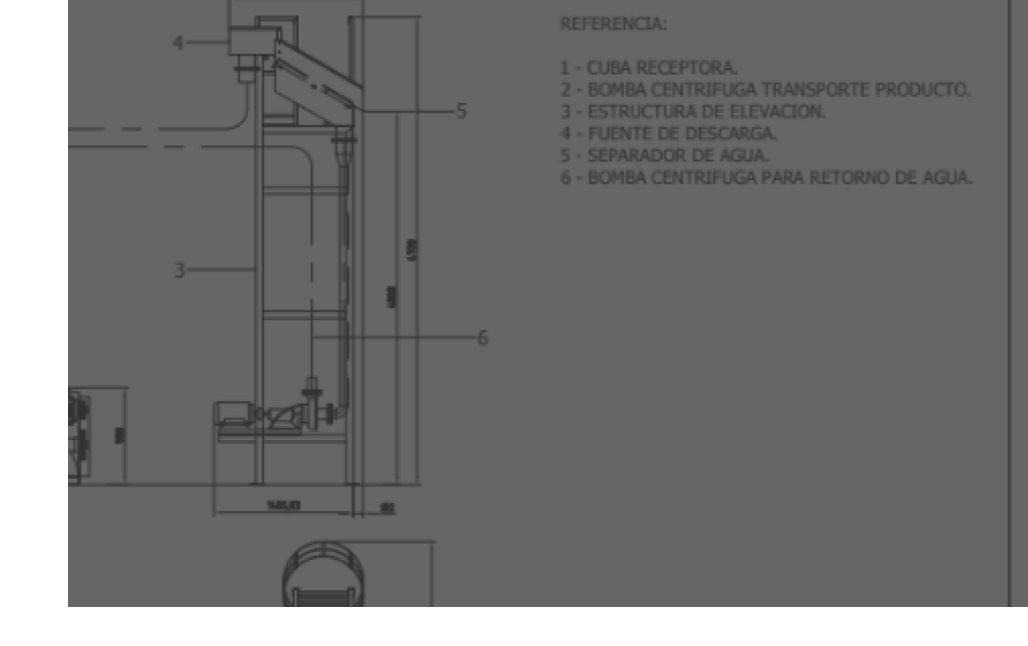
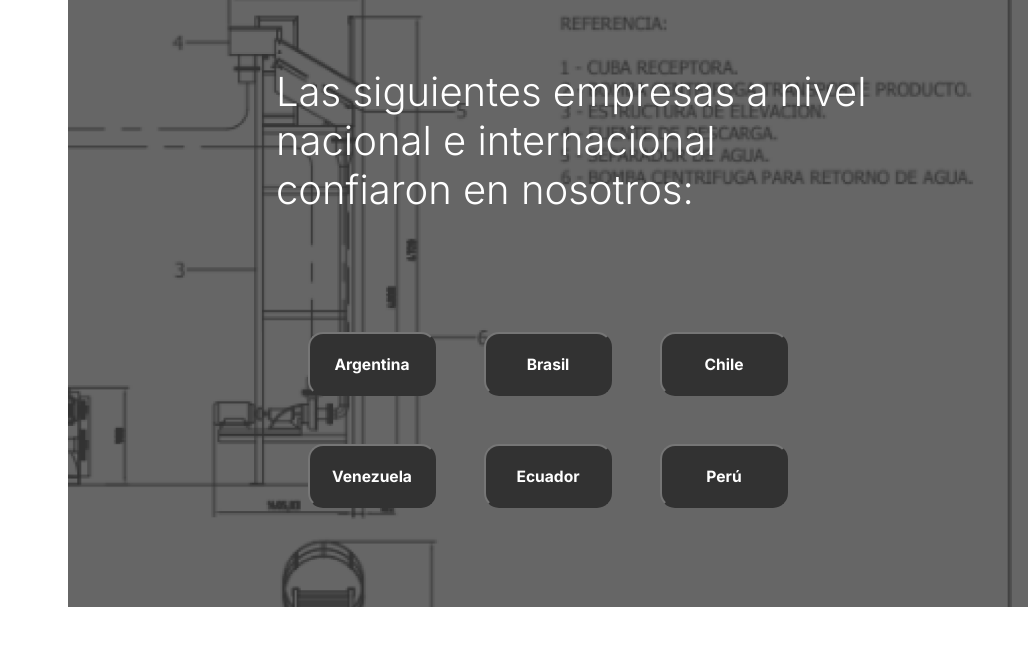
Before and after one commit to julieta548/klaus, a plain HTML site: page clientes.html in a window 1280 px wide. Shown: the full height of the page, 252-1280 px from the left. Drawn offline with Linux system fonts and the light colour scheme.

Commit message:
clientes

```diff
--- /dev/null
+++ b/clientes.css
@@ -0,0 +1,37 @@
+.clients-container {
+    display: flex;
+    justify-content: space-around;
+    align-items: center;
+    flex-direction: column;
+    height: 100%;
+}
+
+.clients-paragraph {
+    color: #ffffff;
+    font-size: 2.5rem;
+    font-style: normal;
+    font-weight: 300;
+    line-height: normal;
+    width: 40rem;
+    margin-left: 6rem;
+
+}
+
+.countries {
+    display: grid;
+    grid-template-columns: 1fr 1fr 1fr;
+    margin-bottom: 3rem;
+}
+
+.country {
+    width: 8rem;
+    height: 4rem;
+    margin: 1.5rem;
+    background-color: black;
+    border-radius: 15px;
+    box-shadow: none;
+}
+
+h3 {
+    opacity: initial;
+}
--- a/clientes.html
+++ b/clientes.html
@@ -4,6 +4,7 @@
     <meta charset="UTF-8" />
     <meta name="viewport" content="width=device-width, initial-scale=1.0" />
     <link rel="stylesheet" href="./index.css" />
+    <link rel="stylesheet" href="./clientes.css">
     <link rel="preconnect" href="https://fonts.googleapis.com" />
     <link rel="preconnect" href="https://fonts.gstatic.com" crossorigin />
     <link
@@ -13,7 +14,7 @@
     <title>Klaus</title>
   </head>
   <body>
-    <div class="home">
+    <div class="template">
       <div class="navbar">
         <div class="logo">
           <img class="img-logo" src="./images/logo.png" alt="" />
@@ -25,6 +26,32 @@
           <h3 class="menu-button">CONTACTO</h3>
         </div>
       </div>
+      <div class="clients-container">
+        <p class="clients-paragraph">
+          Las siguientes empresas a nivel nacional e internacional <br> confiaron en
+          nosotros:
+        </p>
+        <div class="countries">
+          <a href="#">
+            <button class="country"><h3>Argentina</h3></button>
+          </a>
+          <a href="#">
+            <button class="country"><h3>Brasil</h3></button>
+          </a>
+          <a href="#">
+            <button class="country"><h3>Chile</h3></button>
+          </a>
+          <a href="#">
+            <button class="country"><h3>Venezuela</h3></button>
+          </a>
+          <a href="#">
+            <button class="country"><h3>Ecuador</h3></button>
+          </a>
+          <a href="#">
+            <button class="country"><h3>Perú</h3></button>
+          </a>
+        </div>
+      </div>
     </div>
   </body>
 </html>
--- a/index.css
+++ b/index.css
@@ -8,6 +8,14 @@ body {
 
 span {
     font-weight: 800;
+}
+
+a {
+    text-decoration: none;
+}
+
+h3 {
+    color: #ffffff;
 }
 
 .navbar {
@@ -41,7 +49,7 @@ span {
     width: 11rem;
 }
 
-.home {
+.template {
     background-image: url('./images/image-1.png');
     background-size: cover;
     background-color: black;
@@ -52,6 +60,8 @@ span {
     flex-direction: row;
     justify-content: space-between;
     align-items: center;
+    display: grid;
+    grid-template-columns: 1fr 3fr;
 }
 
 .home-paragraph {
```
Also changed, not shown: index.html (+1 -1 lines), plantilla.html (+1 -1 lines).
